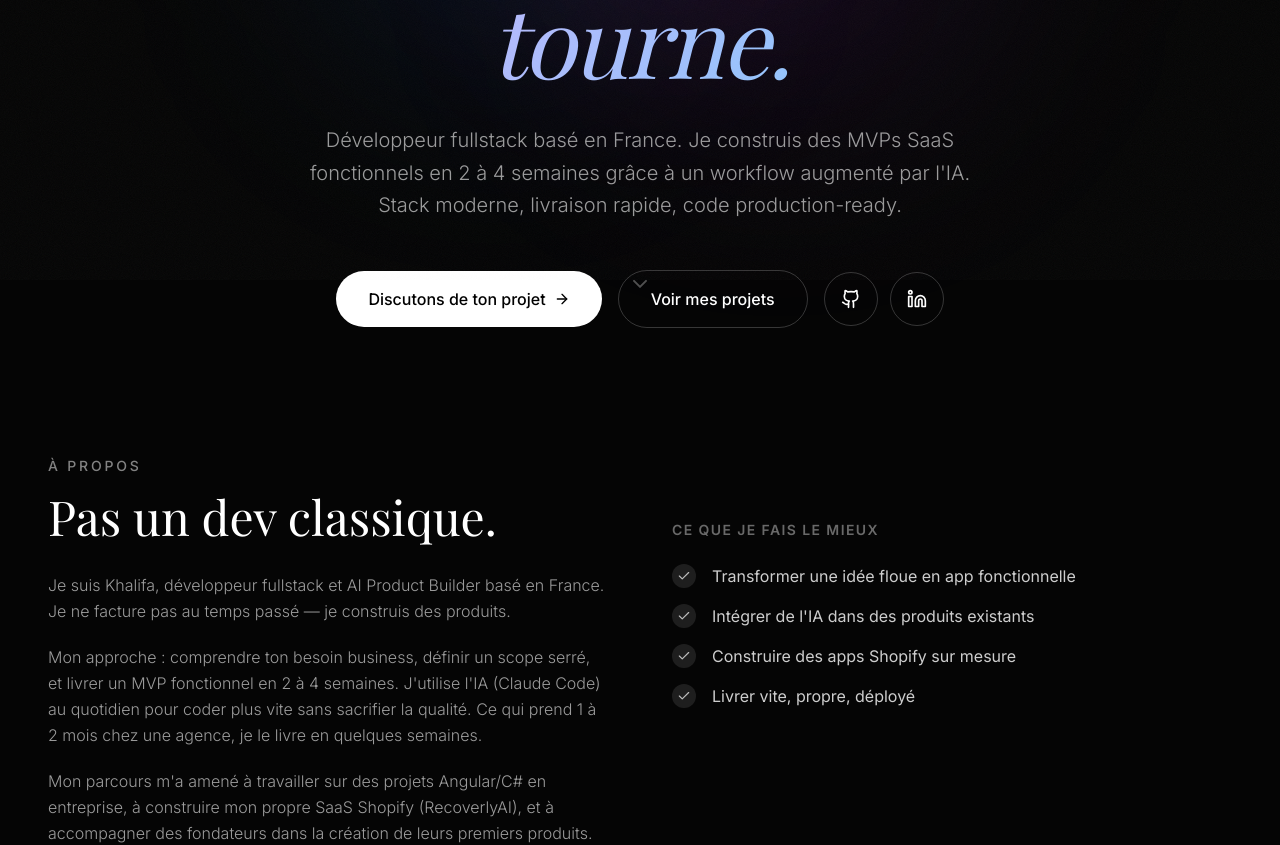
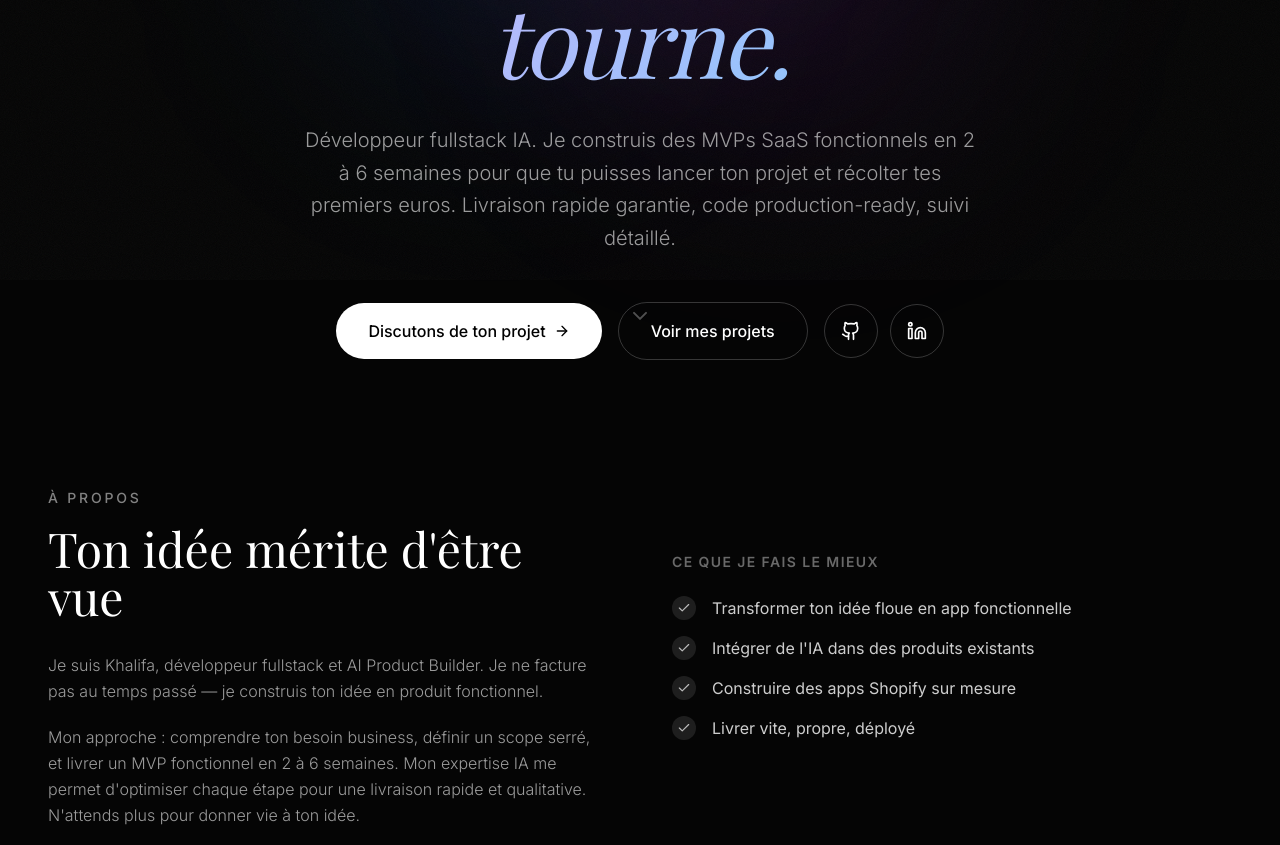
Before and after one commit to khalifa9660/Portfolio-Khalifa, a React (Vite) app: page / in a window 1280 px wide. Shown: the part 520-1365 px from the top of the page. Built offline with nearby package versions, Linux system fonts and the light colour scheme; a web font is replaced by a local one.

Commit message:
feat: update English and French translations for improved clarity and project timelines

```diff
--- a/src/i18n/en.ts
+++ b/src/i18n/en.ts
@@ -14,18 +14,18 @@ const en: Translation = {
     role: "AI Product Builder",
     title1: "I turn your idea",
     title2: "into a working product.",
-    desc: "Fullstack developer based in France. I build functional SaaS MVPs in 2 to 4 weeks with an AI-augmented workflow. Modern stack, fast delivery, production-ready code.",
+    desc: "Fullstack AI developer. I build functional SaaS MVPs in 2 to 6 weeks so you can launch your project and start earning your first revenue. Fast delivery guaranteed, production-ready code, detailed progress tracking.",
     btnContact: "Let's discuss your project",
     btnProjects: "View my projects",
   },
   about: {
     subtitle: "About",
-    title: "Not your average dev.",
-    p1: "I'm Khalifa, a fullstack developer and AI Product Builder based in France. I don't bill by the hour — I build products.",
-    p2: "My approach: understand your business need, define a tight scope, and deliver a functional MVP in 2 to 4 weeks. I use AI (Claude Code) daily to code faster without sacrificing quality. What takes an agency 1 to 2 months, I deliver in a few weeks.",
-    p3: "My background includes working on Angular/C# projects in a corporate setting, building my own Shopify SaaS (RecoverlyAI), and helping founders launch their first products.",
+    title: "Your idea deserves to be seen.",
+    p1: "I'm Khalifa, a fullstack developer and AI Product Builder. I don't bill by the hour — I turn your idea into a working product.",
+    p2: "My approach: understand your business need, define a tight scope, and deliver a functional MVP in 2 to 6 weeks. My AI expertise allows me to optimize every step for fast, high-quality delivery. Don't wait any longer to bring your idea to life.",
+    p3: "My background has led me to build real products, from my own Shopify SaaS (RecoverlyAI) to helping founders create their first products.",
     highlights: [
-      "Turn a vague idea into a working app",
+      "Turn your vague idea into a working app",
       "Integrate AI into existing products",
       "Build custom Shopify apps",
       "Deliver fast, clean, deployed",
@@ -53,7 +53,7 @@ const en: Translation = {
         description: "Fast-track MVP delivery for founders and early-stage startups. From idea to production-deployed product: auth, dashboards, Stripe integrations, databases — clean and documented code.",
         image: "https://images.unsplash.com/photo-1460925895917-afdab827c52f?q=80&w=1715&auto=format&fit=crop",
         tags: ["Next.js", "NestJS", "Supabase", "Stripe", "Vercel"],
-        metrics: ["2-4 weeks", "100% ownership", "Production-ready"],
+        metrics: ["2-6 weeks", "100% ownership", "Production-ready"],
         link: "#",
       },
     ],
@@ -90,7 +90,7 @@ const en: Translation = {
         num: "01",
         title: "Discovery Call",
         timing: "Day 0",
-        desc: "30 free minutes to understand your need, your market and your priorities. We define together what's essential in the MVP vs what can wait.",
+        desc: "30 free minutes to understand your need, your market and your priorities. We define together what's essential in the MVP.",
       },
       {
         num: "02",
@@ -101,13 +101,13 @@ const en: Translation = {
       {
         num: "03",
         title: "Kickoff + Build",
-        timing: "Week 1-3",
-        desc: "50% upfront, I set up the project and start building. Weekly check-in every Monday, demo every Friday. You see progress in real time.",
+        timing: "Week 1-4",
+        desc: "50% upfront, I set up the project and start building. You see progress in real time.",
       },
       {
         num: "04",
         title: "Delivery",
-        timing: "Week 3-4",
+        timing: "Week 4-6",
         desc: "App deployed in production, GitHub repo transferred, technical documentation. You own 100% of your code.",
       },
     ],
@@ -124,7 +124,7 @@ const en: Translation = {
       {
         title: "SaaS MVP",
         price: "€3,000 – €8,000",
-        delay: "2-4 weeks",
+        delay: "2-6 weeks",
         desc: "Complete web app ready for your first users. Auth (email + Google SSO), dashboard, 3-5 core features, Stripe payments, production deployment.",
         stack: "Next.js · NestJS · Supabase · Stripe",
         featured: true,
@@ -185,7 +185,7 @@ const en: Translation = {
   },
   footer: {
     rights: "All rights reserved.",
-    tagline: "AI Product Builder · France",
+    tagline: "AI Product Builder",
   },
 };
 
--- a/src/i18n/fr.ts
+++ b/src/i18n/fr.ts
@@ -12,18 +12,18 @@ const fr = {
     role: "AI Product Builder",
     title1: "Je transforme ton idée",
     title2: "en produit qui tourne.",
-    desc: "Développeur fullstack basé en France. Je construis des MVPs SaaS fonctionnels en 2 à 4 semaines grâce à un workflow augmenté par l'IA. Stack moderne, livraison rapide, code production-ready.",
+    desc: "Développeur fullstack IA. Je construis des MVPs SaaS fonctionnels en 2 à 6 semaines pour que tu puisses lancer ton projet et récolter tes premiers euros. Livraison rapide garantie, code production-ready, suivi détaillé.",
     btnContact: "Discutons de ton projet",
     btnProjects: "Voir mes projets",
   },
   about: {
     subtitle: "À propos",
-    title: "Pas un dev classique.",
-    p1: "Je suis Khalifa, développeur fullstack et AI Product Builder basé en France. Je ne facture pas au temps passé — je construis des produits.",
-    p2: "Mon approche : comprendre ton besoin business, définir un scope serré, et livrer un MVP fonctionnel en 2 à 4 semaines. J'utilise l'IA (Claude Code) au quotidien pour coder plus vite sans sacrifier la qualité. Ce qui prend 1 à 2 mois chez une agence, je le livre en quelques semaines.",
-    p3: "Mon parcours m'a amené à travailler sur des projets Angular/C# en entreprise, à construire mon propre SaaS Shopify (RecoverlyAI), et à accompagner des fondateurs dans la création de leurs premiers produits.",
+    title: "Ton idée mérite d'être vue",
+    p1: "Je suis Khalifa, développeur fullstack et AI Product Builder. Je ne facture pas au temps passé — je construis ton idée en produit fonctionnel.",
+    p2: "Mon approche : comprendre ton besoin business, définir un scope serré, et livrer un MVP fonctionnel en 2 à 6 semaines. Mon expertise IA me permet d'optimiser chaque étape pour une livraison rapide et qualitative. N'attends plus pour donner vie à ton idée.",
+    p3: "Mon parcours m'a amené à construire des projets concrets, de mon propre SaaS Shopify (RecoverlyAI) à l'accompagnement de fondateurs dans la création de leurs premiers produits.",
     highlights: [
-      "Transformer une idée floue en app fonctionnelle",
+      "Transformer ton idée floue en app fonctionnelle",
       "Intégrer de l'IA dans des produits existants",
       "Construire des apps Shopify sur mesure",
       "Livrer vite, propre, déployé",
@@ -88,7 +88,7 @@ const fr = {
         num: "01",
         title: "Discovery Call",
         timing: "Jour 0",
-        desc: "30 minutes gratuites pour comprendre ton besoin, ton marché et tes priorités. On définit ensemble ce qui est essentiel dans le MVP vs ce qui peut attendre.",
+        desc: "30 minutes gratuites pour comprendre ton besoin, ton marché et tes priorités. On définit ensemble ce qui est essentiel dans le MVP.",
       },
       {
         num: "02",
@@ -99,18 +99,18 @@ const fr = {
       {
         num: "03",
         title: "Kickoff + Build",
-        timing: "Semaine 1-3",
-        desc: "Acompte de 50%, je setup le projet et je commence à construire. Point hebdomadaire chaque lundi, démo chaque vendredi. Tu vois l'avancement en temps réel.",
+        timing: "Semaine 1-4",
+        desc: "Acompte de 50%, je setup le projet et je commence à construire. Tu vois l'avancement en temps réel.",
       },
       {
         num: "04",
         title: "Livraison",
-        timing: "Semaine 3-4",
+        timing: "Semaine 4-6",
         desc: "App déployée en production, repo GitHub transféré, documentation technique. Tu es propriétaire de ton code à 100%.",
       },
     ],
     guarantees: [
-      "50% upfront, 50% à la livraison — pas de mauvaise surprise",
+      "50% upfront, 50% à la livraison",
       "Le code est à toi — repo GitHub transféré, tu en fais ce que tu veux",
       "Production-ready — déployé, SSL, documenté, prêt à accueillir des utilisateurs",
     ],
@@ -122,8 +122,8 @@ const fr = {
       {
         title: "MVP SaaS",
         price: "3 000 – 8 000€",
-        delay: "2-4 semaines",
-        desc: "App web complète prête à accueillir tes premiers utilisateurs. Auth (email + Google SSO), dashboard, 3-5 features core, paiements Stripe, déploiement production.",
+        delay: "2-6 semaines",
+        desc: "App web complète prête à accueillir tes premiers utilisateurs. Auth (email, dashboard, 3-5 features core, paiements Stripe, déploiement production.",
         stack: "Next.js · NestJS · Supabase · Stripe",
         featured: true,
       },
@@ -183,7 +183,7 @@ const fr = {
   },
   footer: {
     rights: "Tous droits réservés.",
-    tagline: "AI Product Builder · France",
+    tagline: "AI Product Builder",
   },
 };
 
```
